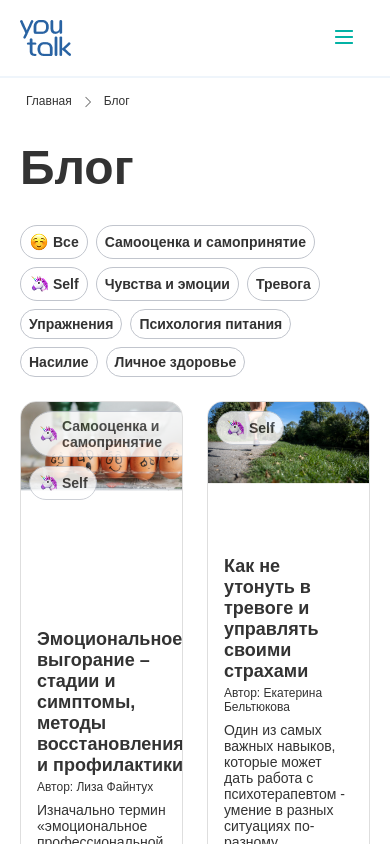
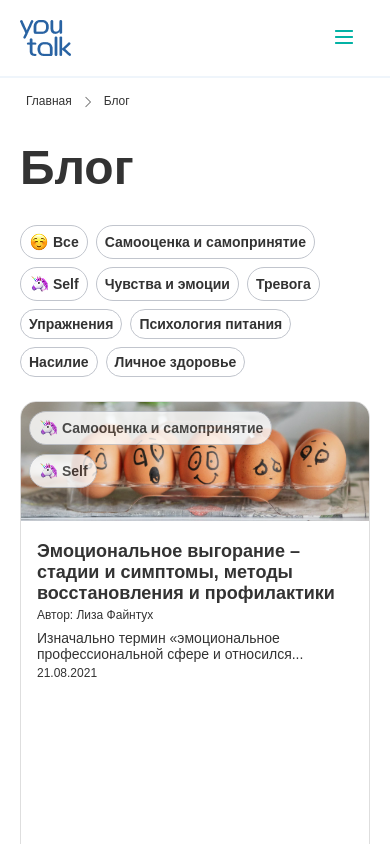
Before and after one commit to cherligan/Youtalk-blog, a React (Vite) app: page / in a window 390 px wide. Shown: the top 844 px of the page. Built offline with nearby package versions, Linux system fonts and the light colour scheme; a web font is replaced by a local one.

Commit message:
feat: add adaptive layout in main (iPad Mini)

```diff
--- a/src/App.css
+++ b/src/App.css
@@ -159,7 +159,7 @@ main
 {
   display: grid;
   grid-template-columns: repeat(6, 1fr);
-  grid-template-rows: 500px 1fr 1fr;
+  grid-template-rows: 1fr 1fr 1fr;
   gap: 24px;
   margin-top: 24px;
 }
@@ -179,8 +179,6 @@ main
 .main__big-card
 {
   grid-column: span 3;
-  display: grid;
-  grid-template-rows: 1fr 1fr;
 }
 .main__tags
 {
@@ -207,21 +205,16 @@ main
 }
 .main__card--img-block
 {
-  position: relative;
   overflow: hidden;
 }
 .main__big-card--image
 {
-  display: block;
-  justify-self: center;
-  width: 50%;
-  transform: scale(2.05);
-  transform-origin: center;
+  width: 101%;
+  margin-top: -110px;
 }
 .main__card--image
 {
   width: 100%;
-
   margin-top: -5px;
 }
 .main__card--text-block
@@ -444,6 +437,10 @@ footer
   }
   .main__big-card
   {
-    width: 100%;
+    grid-column: span 6;
+  }
+  .main__card
+  {
+    grid-column: span 3;
   }
 }
```
